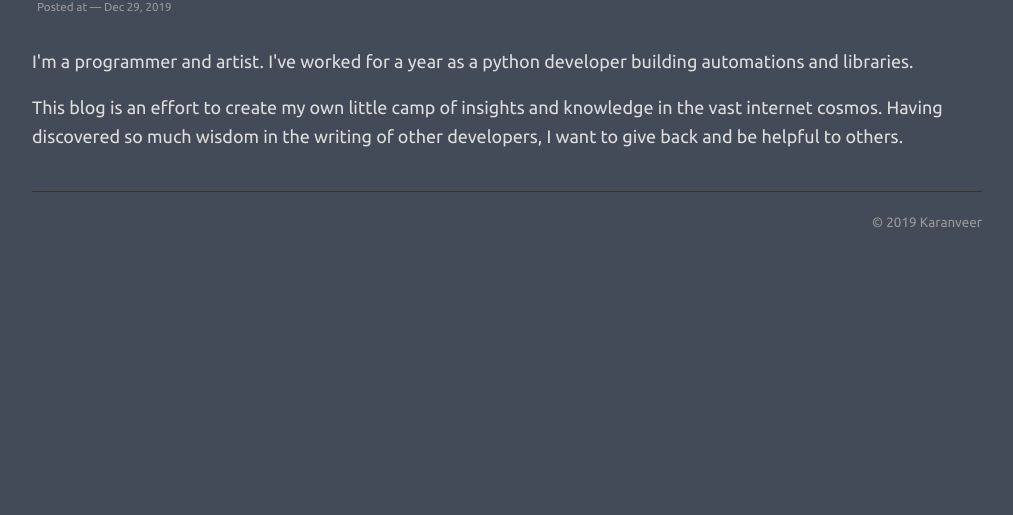
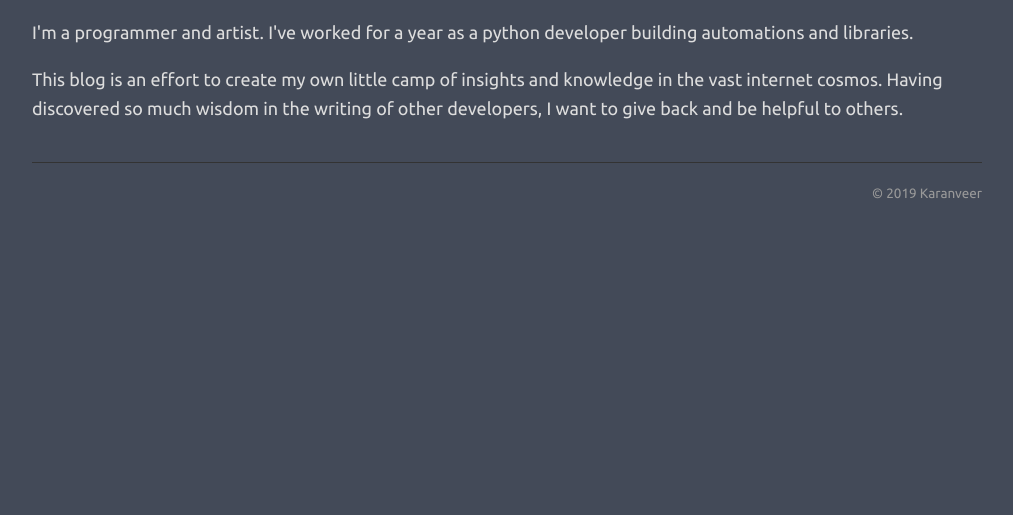
Before and after one commit to karanveersp/karanveersp.github.io, a plain HTML site: page about/index.html in a window 1280 px wide. Shown: the part 285-800 px from the top of the page, without its empty margins (133-1146 px from the left). Drawn offline with Linux system fonts and the light colour scheme; a script that the page names is missing.

Commit message:
updated timestamp in about page - 12/29/2019, 13:42:36

```diff
--- a/about/index.html
+++ b/about/index.html
@@ -69,7 +69,7 @@ This blog is an effort to create my own little camp of insights and knowledge in
 
 		<div class="post-header">
 			<h1 class="title">About</h1>
-			<div class="meta">Posted at &mdash; Dec 29, 2019</div>
+
 		</div>
 
 		<div class="markdown">
```
Also changed, not shown: posts/hello-world/index.html (+3 -1 lines), posts/python-resources/index.html (+3 -1 lines).
